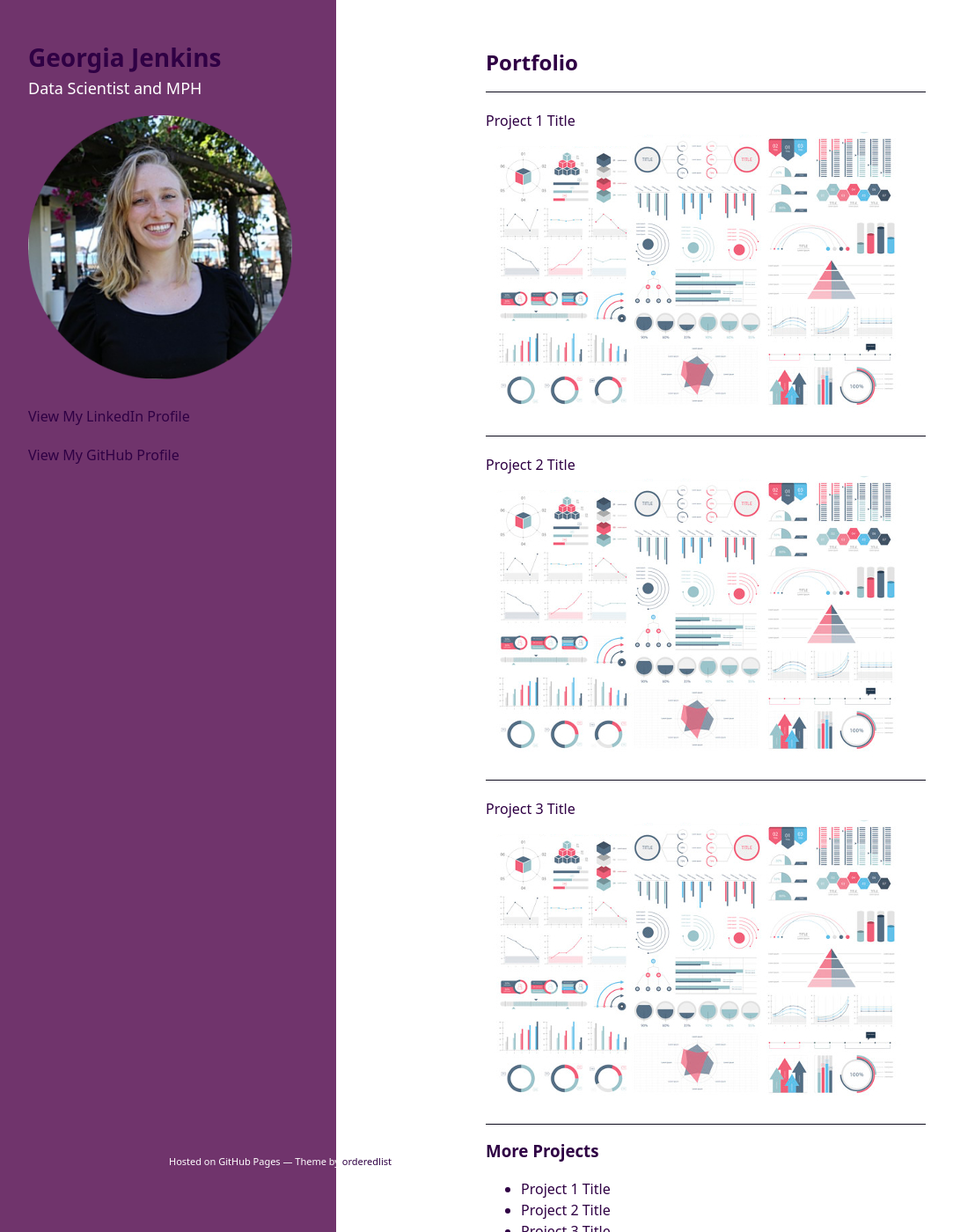
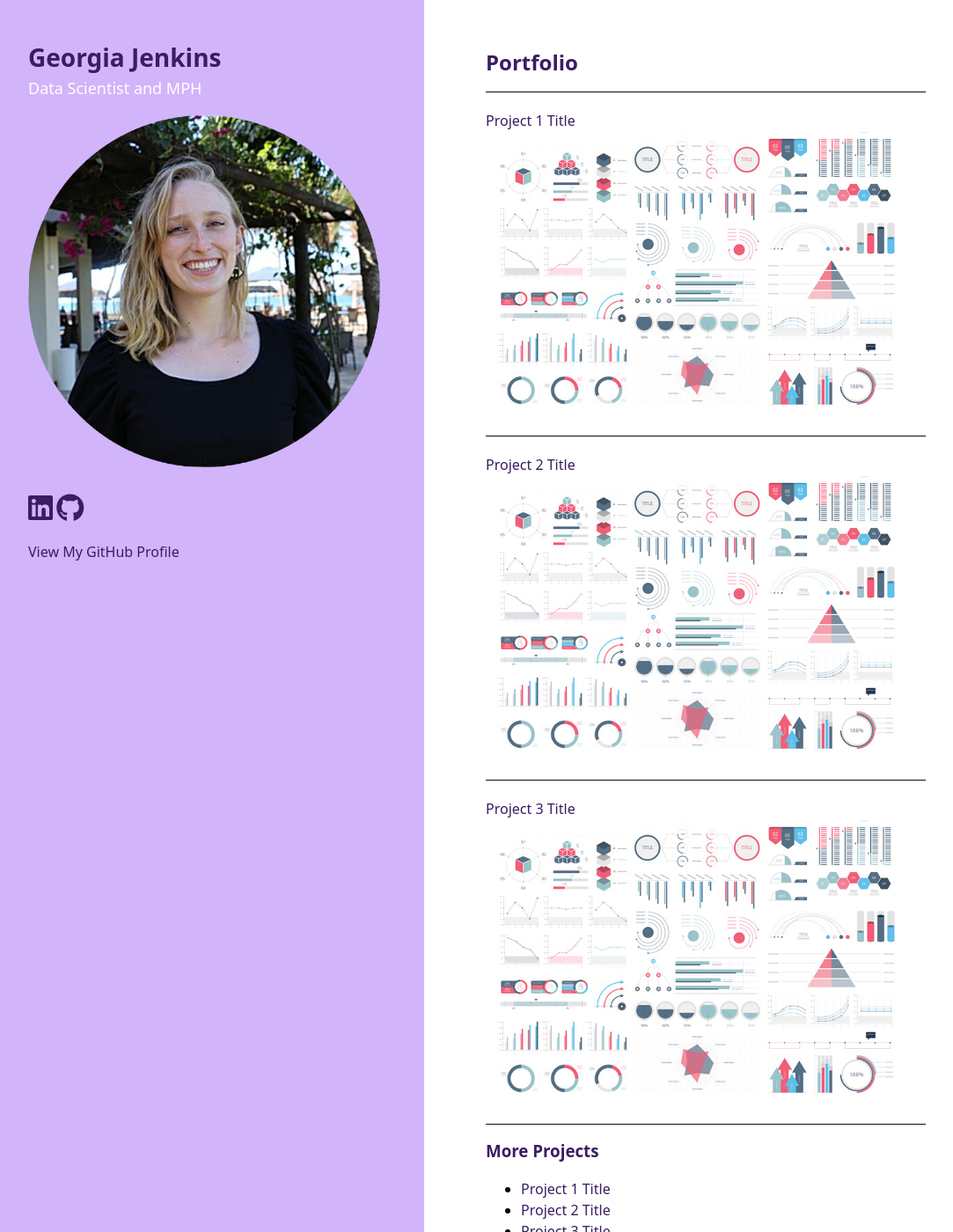
Before and after one commit to geojenk/geojenk.github.io, a Jekyll site: the page built from index.md, in a window 1280 px wide and 1400 px high. Shown: the whole window at 88% size, without its empty margins (18-1101 px from the left). Built offline with Jekyll 4.4.1, drawn with Linux system fonts in a browser that asks for light colours; our own code applies the rules of GitHub Pages for plain Markdown files; a script that is not in the unit is left out.

Commit message:
formatting updates

```diff
--- a/_config.yml
+++ b/_config.yml
@@ -1,9 +1,14 @@
 title: Georgia Jenkins # your name (or website title) here
 subtitle: Data Scientist and MPH
 logo: "/images/headshot_round.png?raw=true" # your photo (or logo) here
-description: > # your text below (remove <br> elements if you don't need line breaks)
+description: >
   <br>
-  <a href="https://www.linkedin.com/in/jenkins-georgia/">View My LinkedIn Profile</a>
+  <a href="https://www.linkedin.com/in/jenkins-georgia/" target="_blank">
+    <i class="fab fa-linkedin fa-2x"></i>
+  </a>
+  <a href="https://github.com/geojenk" target="_blank">
+    <i class="fab fa-github fa-2x"></i>
+  </a>
 
 remote_theme: pages-themes/minimal@v0.2.0
 plugins:
--- a/_layouts/default.html
+++ b/_layouts/default.html
@@ -1,6 +1,7 @@
 <!DOCTYPE html>
 <html lang="{{ site.lang | default: "en-US" }}">
 <head>
+   <link rel="stylesheet" href="https://cdnjs.cloudflare.com/ajax/libs/font-awesome/6.5.0/css/all.min.css">
    {% if site.google_analytics %}
    <script async src="https://www.googletagmanager.com/gtag/js?id={{ site.google_analytics }}"></script>
    <script>
@@ -31,9 +32,9 @@
          <img src="{{site.logo | relative_url}}" alt="Logo" />
          {% endif %}
          <p>{{ site.description | default: site.github.project_tagline }}</p>
-         {% if site.github.is_project_page %}
+         <!-- {% if site.github.is_project_page %}
          <p class="view"><a href="{{ site.github.repository_url }}">View the Project on GitHub <small>{{ site.github.repository_nwo }}</small></a></p>
-         {% endif %}
+         {% endif %} -->
          {% if site.github.is_user_page %}
          <p class="view"><a href="{{ site.github.owner_url }}">View My GitHub Profile</a></p>
          {% endif %}
@@ -48,12 +49,12 @@
       <section>
          {{ content }}
       </section>
-      <footer>
+      <!-- <footer>
          {% if site.github.is_project_page %}
          <p>This project is maintained by <a href="{{ site.github.owner_url }}">{{ site.github.owner_name }}</a></p>
          {% endif %}
          <p><small>Hosted on GitHub Pages &mdash; Theme by <a href="https://github.com/orderedlist">orderedlist</a></small></p>
-      </footer>
+      </footer> -->
    </div>
    <script src="{{ "/assets/js/scale.fix.js" | relative_url }}"></script>
 </body>
--- a/assets/css/style.css
+++ b/assets/css/style.css
@@ -1,5 +1,5 @@
 body {
-  background-color: white; /* white page background */
+  background-color: #FFF; /* white page background */
   padding: 50px;
   font: 16px/1.5 "Noto Sans", "Helvetica Neue", Helvetica, Arial, sans-serif;
   color: #FFF;
@@ -15,7 +15,7 @@ body {
 }
 
 h1, h2, h3, h4, h5, h6 {
-  color:#FFF;
+  /* color:red; */
   margin:0 0 20px;
 }
 
@@ -32,32 +32,32 @@ h1 {
 }
 
 h2 {
-  color:#2f0044;
+  color:#3a1c63;
 }
 
 h3, h4, h5, h6 {
-  color:#2f0044;
+  color:#3a1c63;
 }
 
 a {
-  color:#2f0044;
+  color:#3a1c63;
   text-decoration:none;
 }
 
 a:hover, a:focus {
-  color:#365a78;
+  color:#9177d1;
   font-weight: bold;
 }
 
 a small {
   font-size:11px;
-  color:#2f0044;
+  color:#9177d1;
   margin-top:-0.3em;
   display:block;
 }
 
 a:hover small {
-  color:#365a78;
+  color:#c5a2f2;
 }
 
 .wrapper {
@@ -125,12 +125,12 @@ kbd {
 
 /* Sidebar (YAML content) */
 header {
-  width: 400px;
+  width: 500px;
   float: left;
   top: 0px;
   left: 0px;
   position: fixed;
-  background-color: #70346c; /* or any color you like */
+  background-color:#d2b4fa; /* or any color you like */
   height: 100%;
   padding: 50px;
   box-sizing: border-box;
@@ -139,10 +139,10 @@ header {
 
 /* Markdown section (right content) */
 section {
-  width: 600px;
+  width: 800px;
   float: right;
   background-color: white; /* keep this white */
-  color: #2f0044;
+  color:black;
 }
 
 ul.downloads {
@@ -222,13 +222,14 @@ hr {
   margin:0 0 20px;
 }
 
-footer {
+/* footer {
   width:270px;
   float:left;
   position:fixed;
+  left: 0px;
   bottom:50px;
   -webkit-font-smoothing:subpixel-antialiased;
-}
+} */
 
 @media print, screen and (max-width: 960px) {
 
@@ -237,7 +238,8 @@ footer {
     margin:0;
   }
 
-  header, section, footer {
+  header, section {
+  /* , footer { */
     float:none;
     position:static;
     width:auto;
```
Also changed, not shown: README.md.
